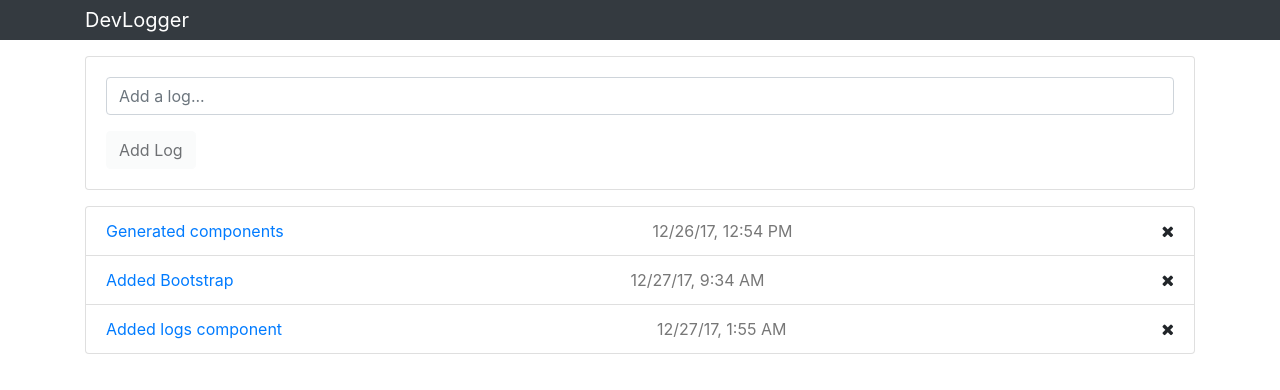
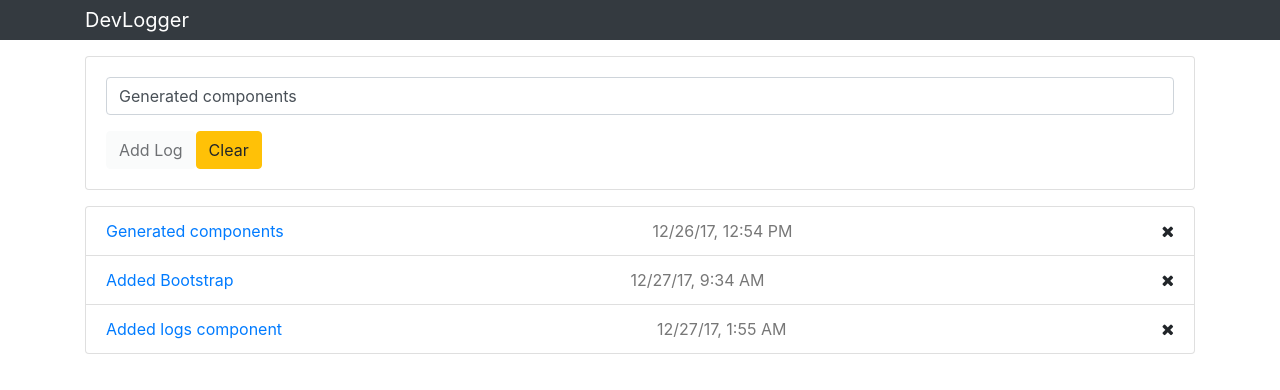
Before and after one commit to TimFinnigan/dev-logger, an Angular app: page / in a window 1280 px wide. Both pictures are taken after a click on the link "Generated components". Shown: the top 390 px of the page. Built offline with nearby package versions, Linux system fonts and the light colour scheme.

Commit message:
update log form component

```diff
--- a/src/app/components/log-form/log-form.component.html
+++ b/src/app/components/log-form/log-form.component.html
@@ -4,9 +4,9 @@
       <input
         type="text"
         class="form-control"
-        name="log"
+        name="text"
         placeholder="Add a log..."
-        [(ngModel)]="log"
+        [(ngModel)]="text"
       />
     </div>
     <input
@@ -15,7 +15,7 @@
       class="btn btn-light"
       [disabled]="!log"
     />
-    <button type="button" class="btn btn-warning" [hidden]="!log">
+    <button type="button" class="btn btn-warning" [hidden]="!text">
       Clear
     </button>
   </form>
--- a/src/app/components/log-form/log-form.component.ts
+++ b/src/app/components/log-form/log-form.component.ts
@@ -8,6 +8,9 @@ import { Log } from '../../models/Log';
   styleUrls: ['./log-form.component.css']
 })
 export class LogFormComponent implements OnInit {
+  id: string;
+  text: string;
+  date: any;
   log: string;
 
   constructor(private logService: LogService) { }
@@ -15,7 +18,11 @@ export class LogFormComponent implements OnInit {
   ngOnInit(): void {
     // Subscribe to the selectedLog observable
     this.logService.selectedLog.subscribe(log => {
-      console.log(log);
+      if (log.id !== null) {
+        this.id = log.id;
+        this.text = log.text;
+        this.date = log.date;
+      }
     });
   }
 
```
